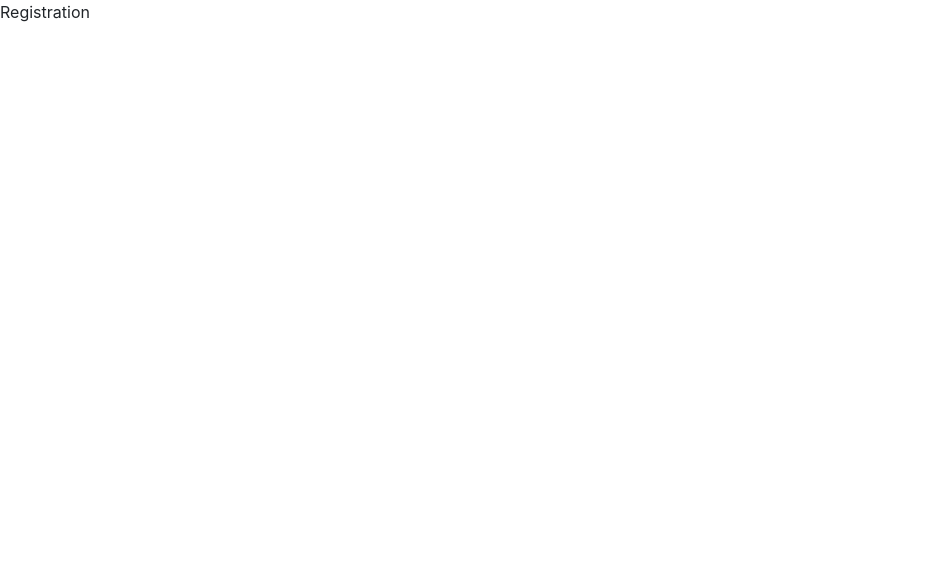
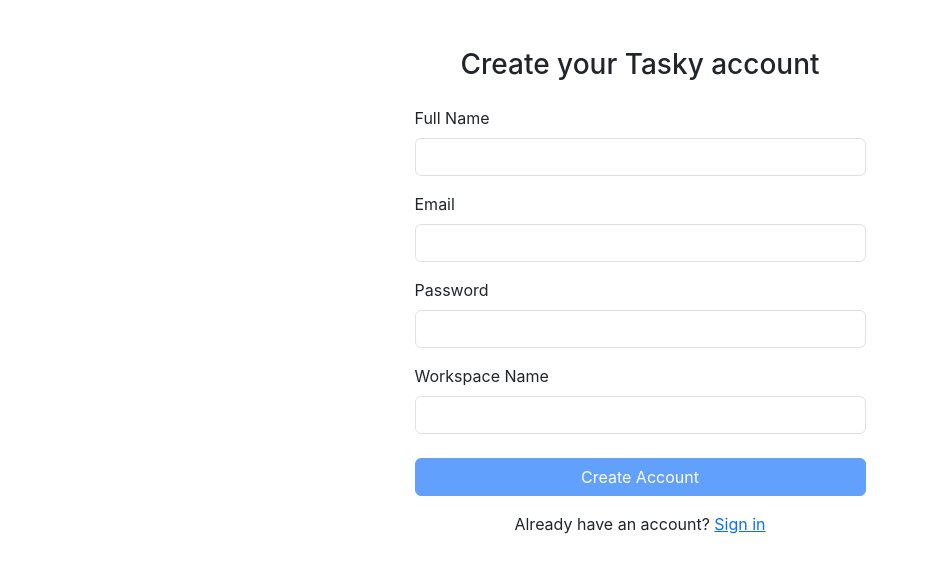
Before and after one commit to omrsag/Tasky, a React (Create React App) app in the folder frontend/: page /register in a window 1280 px wide. Shown: the top 572 px of the page, without its empty margins (0-928 px from the left). Built offline with nearby package versions, Linux system fonts and the light colour scheme; no server answers.

Commit message:
feat(frontend): add registration form page

```diff
--- a/frontend/src/App.tsx
+++ b/frontend/src/App.tsx
@@ -2,6 +2,7 @@
 import ProtectedRoute from "./components/ProtectedRoute";
 import Layout from "./components/Layout";
 import ProjectsPage from "./pages/ProjectsPage";
+import RegistrationPage from "./pages/RegistrationPage";
 
 const App = () => {
   return (
@@ -20,7 +21,7 @@
                 </Route>
             </Route>
             <Route path="/" element={<Navigate to="/dashboard" replace />} />
-            <Route path="/register" element={<div>Registration</div>} />
+            <Route path="/register" element={<RegistrationPage />} />
             <Route path="/login" element={<div>Login</div>} />
             <Route path="*" element={<div>Page not found</div>} />
           </Routes>
--- /dev/null
+++ b/frontend/src/pages/RegistrationPage.tsx
@@ -0,0 +1,98 @@
+import { useState } from "react";
+import { Link } from "react-router-dom";
+
+const RegistrationPage = () => {
+    const [fullName, setFullName] = useState("");
+    const [email, setEmail] = useState("");
+    const [password, setPassword] = useState("");
+    const [workspaceName, setWorkspaceName] = useState("");
+
+    return (
+        <div className="container py-5">
+            <div className="row justify-content-center">
+                <div className="col-12 col-md-8 col-lg-5">
+                    <h1 className="h3 mb-4 text-center">
+                        Create your Tasky account
+                    </h1>
+
+                    <form onSubmit={(event) => event.preventDefault()}>
+                        <div className="mb-3">
+                            <label htmlFor="fullName" className="form-label">
+                                Full Name
+                            </label>
+                            <input
+                                id="fullName"
+                                type="text"
+                                className="form-control"
+                                value={fullName}
+                                onChange={(event) => setFullName(event.target.value)}
+                                autoComplete="name"
+                                required
+                            />
+                        </div>
+
+                        <div className="mb-3">
+                            <label htmlFor="email" className="form-label">
+                                Email
+                            </label>
+                            <input
+                                id="email"
+                                type="email"
+                                className="form-control"
+                                value={email}
+                                onChange={(event) => setEmail(event.target.value)}
+                                autoComplete="email"
+                                required
+                            />
+                        </div>
+
+                        <div className="mb-3">
+                            <label htmlFor="password" className="form-label">
+                                Password
+                            </label>
+                            <input
+                                id="password"
+                                type="password"
+                                className="form-control"
+                                value={password}
+                                onChange={(event) => setPassword(event.target.value)}
+                                autoComplete="new-password"
+                                minLength={8}
+                                required
+                            />
+                        </div>
+
+                        <div className="mb-4">
+                            <label htmlFor="workspaceName" className="form-label">
+                                Workspace Name
+                            </label>
+                            <input
+                                id="workspaceName"
+                                type="text"
+                                className="form-control"
+                                value={workspaceName}
+                                onChange={(event) => setWorkspaceName(event.target.value)}
+                                required
+                            />
+                        </div>
+
+                        <button
+                            type="submit"
+                            className="btn btn-primary w-100"
+                            disabled
+                        >
+                            Create Account
+                        </button>
+                    </form>
+
+                    <p className="text-center mt-3">
+                        Already have an account?{" "}
+                        <Link to="/login">Sign in</Link>
+                    </p>
+                </div>
+            </div>
+        </div>
+    );
+};
+
+export default RegistrationPage;
```
Also changed, not shown: 1 other file (tests, documents, lock files or other folders).
